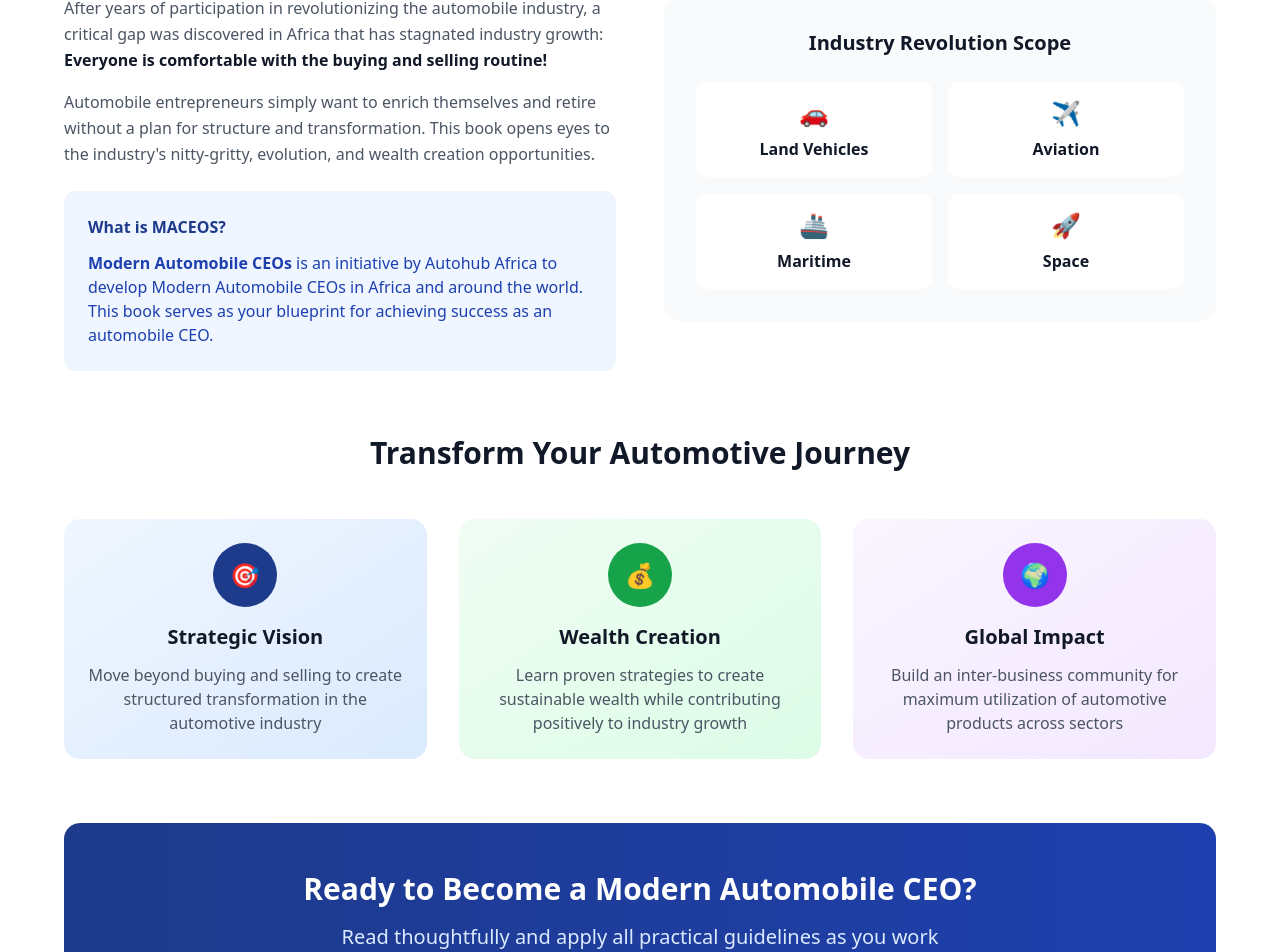
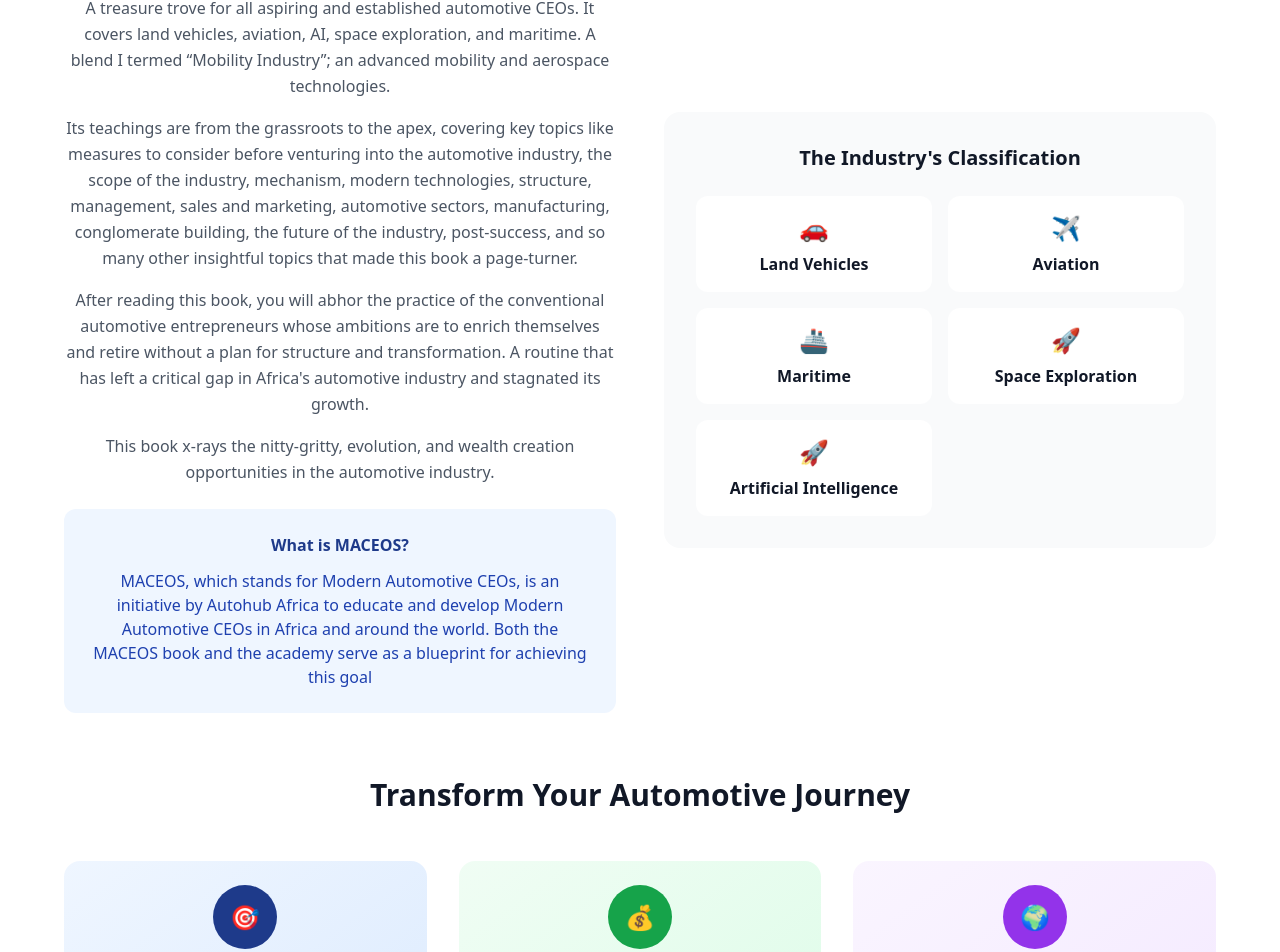
Before and after one commit to joshytheprogrammer/autohub_book_launch, a Nuxt app: page /maceo in a window 1280 px wide. Shown: the part 954-1906 px from the top of the page. Built offline with nearby package versions, Linux system fonts and the light colour scheme.

Commit message:
made changes: ''

```diff
--- a/app/components/Maceo/AboutAuthor.vue
+++ b/app/components/Maceo/AboutAuthor.vue
@@ -47,7 +47,7 @@
 
               <div class="prose prose-lg text-gray-700 space-y-4">
                 <p>
-                  Chika Joel, known professionally as J-ib, is a distinguished thought leader at the intersection of traditional automotive industry and cutting-edge technological innovation. With over a decade of experience spanning multiple transportation domains, he brings a unique perspective to modern mobility challenges.
+                  An industry pragmatist and mobility innovation expert, who believes that with advanced automotive technology, humanity can explore the universe and beyond. Chika Joel, also known as J-ib, is a passionate industry innovator with over a decade of experience in the automotive industry, spanning from classified services to transportation, engineering, automotive product sales, and brand management.
                 </p>
 
                 <p>
@@ -55,7 +55,7 @@
                 </p>
 
                 <p>
-                  Throughout his career, Chika has worked with leading automotive manufacturers, technology startups, and government agencies to develop strategic frameworks for navigating industry transformation. His insights have been featured in major industry publications and conferences worldwide.
+                  Throughout his career, Chika Joel has documented everyday experiences, having worked with leading automotive companies, technology startups, and remotely with government agencies. This is all in an effort to develop strategic frameworks for the industry's transformation. His insights in revolutionizing the automotive industry have been an inspiration to the global automotive community.
                 </p>
               </div>
 
--- a/app/components/Maceo/ProgramOverview.vue
+++ b/app/components/Maceo/ProgramOverview.vue
@@ -13,7 +13,7 @@
         </div>
 
         <!-- Main Content Grid -->
-        <div class="grid lg:grid-cols-2 gap-12 items-center mb-16">
+        <div class="grid lg:grid-cols-2 gap-12 items-center text-center mb-16">
           <!-- Text Content -->
           <div class="space-y-6">
             <div class="space-y-4">
@@ -21,18 +21,27 @@
                 The Industry Gap That Inspired This Book
               </h3>
               <p class="text-gray-600 leading-relaxed">
-                After years of participation in revolutionizing the automobile industry, a critical gap was discovered in Africa that has stagnated industry growth:
-                <strong class="text-gray-900">Everyone is comfortable with the buying and selling routine!</strong>
+                A treasure trove for all aspiring and established automotive CEOs. It covers land vehicles, aviation, AI, space exploration, and maritime. A blend I termed “Mobility Industry”; an advanced mobility and aerospace technologies.
+
               </p>
               <p class="text-gray-600 leading-relaxed">
-                Automobile entrepreneurs simply want to enrich themselves and retire without a plan for structure and transformation. This book opens eyes to the industry's nitty-gritty, evolution, and wealth creation opportunities.
+                Its teachings are from the grassroots to the apex, covering key topics like measures to consider before venturing into the automotive industry, the scope of the industry, mechanism, modern technologies, structure, management, sales and marketing, automotive sectors, manufacturing, conglomerate building, the future of the industry, post-success, and so many other insightful topics that made this book a page-turner.
+
+              </p>
+              <p class="text-gray-600 leading-relaxed">
+                After reading this book, you will abhor the practice of the conventional automotive entrepreneurs whose ambitions are to enrich themselves and retire without a plan for structure and transformation. A routine that has left a critical gap in Africa's automotive industry and stagnated its growth.
+
+              </p>
+              <p class="text-gray-600 leading-relaxed">
+                This book x-rays the nitty-gritty, evolution, and wealth creation opportunities in the automotive industry.
+
               </p>
             </div>
 
             <div class="bg-blue-50 p-6 rounded-xl">
               <h4 class="font-bold text-blue-900 mb-3">What is MACEOS?</h4>
               <p class="text-blue-800">
-                <strong>Modern Automobile CEOs</strong> is an initiative by Autohub Africa to develop Modern Automobile CEOs in Africa and around the world. This book serves as your blueprint for achieving success as an automobile CEO.
+                MACEOS, which stands for Modern Automotive CEOs, is an initiative by Autohub Africa to educate and develop Modern Automotive CEOs in Africa and around the world. Both the MACEOS book and the academy serve as a blueprint for achieving this goal
               </p>
             </div>
           </div>
@@ -40,7 +49,7 @@
           <!-- Visual/Stats -->
           <div class="space-y-6">
             <div class="bg-gray-50 p-8 rounded-2xl">
-              <h4 class="text-xl font-bold text-gray-900 mb-6 text-center">Industry Revolution Scope</h4>
+              <h4 class="text-xl font-bold text-gray-900 mb-6 text-center">The Industry's Classification</h4>
               <div class="grid grid-cols-2 gap-4">
                 <div class="text-center p-4 bg-white rounded-xl">
                   <div class="text-2xl mb-2">🚗</div>
@@ -56,7 +65,11 @@
                 </div>
                 <div class="text-center p-4 bg-white rounded-xl">
                   <div class="text-2xl mb-2">🚀</div>
-                  <div class="font-semibold text-gray-900">Space</div>
+                  <div class="font-semibold text-gray-900">Space Exploration</div>
+                </div>
+                <div class="text-center p-4 bg-white rounded-xl">
+                  <div class="text-2xl mb-2">🚀</div>
+                  <div class="font-semibold text-gray-900">Artificial Intelligence</div>
                 </div>
               </div>
             </div>
@@ -76,7 +89,7 @@
               </div>
               <h4 class="text-xl font-bold text-gray-900 mb-3">Strategic Vision</h4>
               <p class="text-gray-600">
-                Move beyond buying and selling to create structured transformation in the automotive industry
+                Move beyond buying and selling to creating a structured system that transforms the industry beyond the Third-World standard and aspiration.
               </p>
             </div>
 
@@ -86,7 +99,7 @@
               </div>
               <h4 class="text-xl font-bold text-gray-900 mb-3">Wealth Creation</h4>
               <p class="text-gray-600">
-                Learn proven strategies to create sustainable wealth while contributing positively to industry growth
+                Learn proven strategies to create sustainable wealth while contributing positively to industry growth.
               </p>
             </div>
 
@@ -106,7 +119,7 @@
         <div class="bg-gradient-to-r from-blue-900 to-blue-800 rounded-2xl p-8 lg:p-12 text-white text-center">
           <h3 class="text-3xl font-bold mb-4">Ready to Become a Modern Automobile CEO?</h3>
           <p class="text-xl text-blue-100 mb-8 max-w-2xl mx-auto">
-            Read thoughtfully and apply all practical guidelines as you work towards becoming a successful Modern Automobile CEO.
+            Read thoughtfully and apply all practical guidelines as you work towards becoming a successful Modern Automotive CEO.
           </p>
           <button
             @click="$emit('preorder')"
--- a/app/components/Maceo/WhyThisMatters.vue
+++ b/app/components/Maceo/WhyThisMatters.vue
@@ -8,7 +8,7 @@
             Why This Book Changes Everything
           </h2>
           <p class="text-xl text-gray-600 max-w-3xl mx-auto">
-            The automotive industry gap that inspired a revolutionary approach to business transformation
+            It is a gap filler! Its inspired revolutionary approach to the industry's transformation and growth in Africa is workable and practically demonstrated.
           </p>
         </div>
 
@@ -25,7 +25,7 @@
               <strong>"Everyone is comfortable with the buying and selling routine!"</strong>
             </p>
             <p class="text-red-700 mt-4">
-              Automobile entrepreneurs simply want to enrich themselves and retire without a plan for structure and transformation. This mindset has stagnated Africa's automotive industry and limited its global potential.
+              The automotive entrepreneurs simply want to enrich themselves and retire without a plan for structure and transformation. This mindset has stagnated Africa's automotive industry and limited its global potential.
             </p>
           </div>
 
@@ -60,7 +60,7 @@
               The MACEOS Solution
             </h3>
             <p class="text-green-800 text-lg leading-relaxed">
-              <strong>Transform the entire automotive ecosystem</strong> by developing Modern Automobile CEOs who understand the industry's nitty-gritty, evolution, and wealth creation opportunities.
+              Transform the entire automotive bionetwork by developing Modern Automotive CEOs who understand the industry's nitty-gritty, evolution, and wealth creation opportunities.
             </p>
           </div>
 
--- a/app/pages/maceo.vue
+++ b/app/pages/maceo.vue
@@ -99,9 +99,9 @@
 const bookData = {
   coverSrc: '/Book_cover.png',
   title: 'Modern Automobile CEO',
-  subtitle: 'The comprehensive blueprint for automotive industry leadership. Master land vehicles, maritime, aviation, AI integration, space exploration, and wealth creation strategies.',
+  subtitle: 'A comprehensive blueprint for what it takes to become a successful automotive CEO, covering land vehicles, maritime, aviation, AI, and space exploration..',
   author: 'Chika Joel (J-ib)',
-  price: '₦50,000',
+  price: '₦50,000 ($33)',
   features: [
     {
       icon: '�',
```
Also changed, not shown: 1 other file (tests, documents, lock files or other folders).
